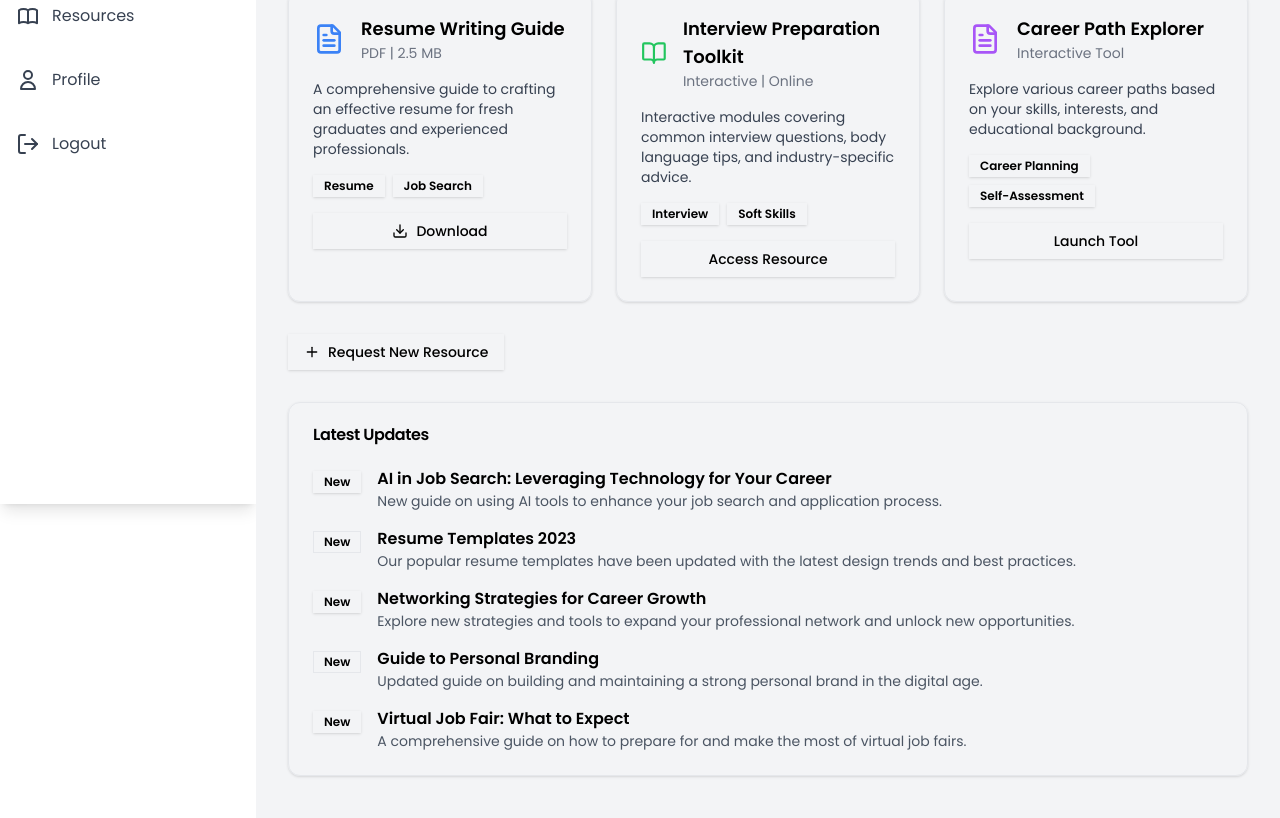
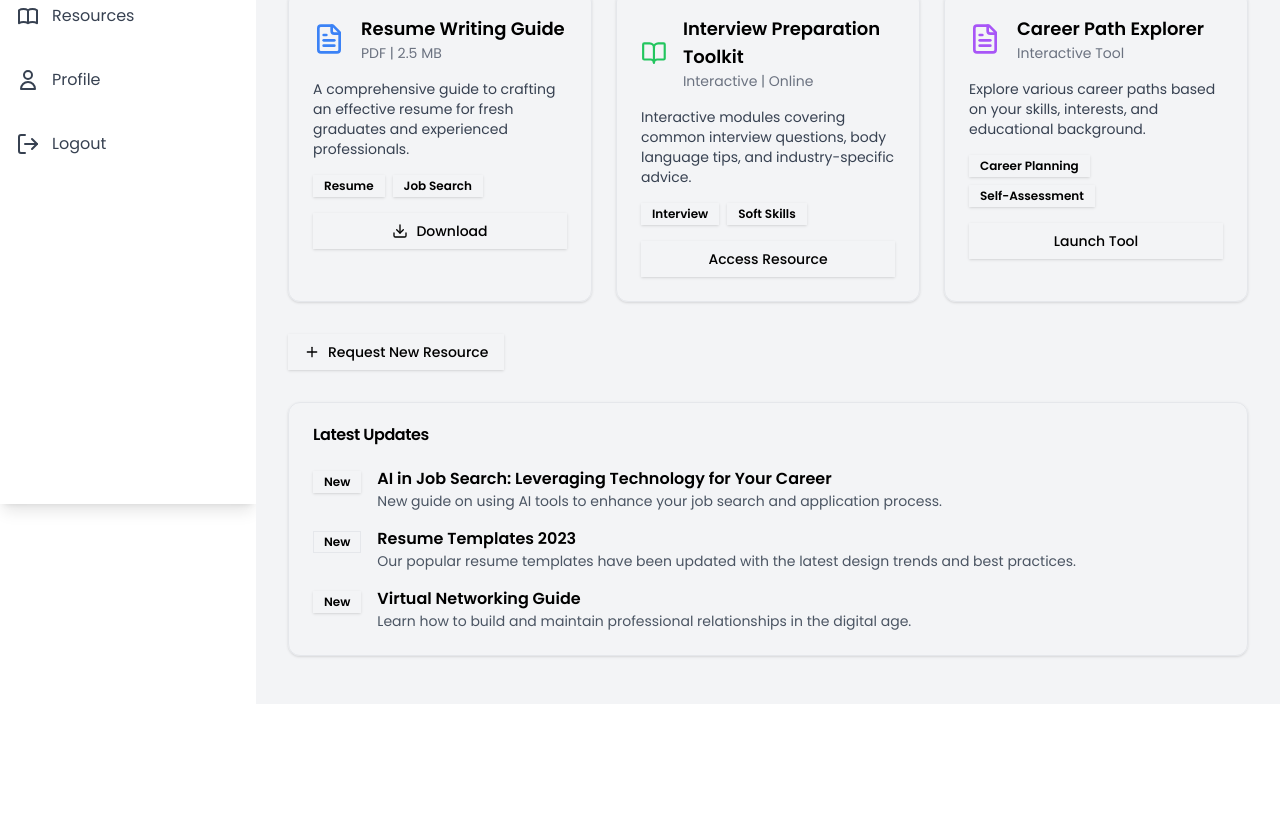
Before and after one commit to Vivek7d/joSy, a Next.js app: page /resources in a window 1280 px wide. Shown: the part 296-1114 px from the top of the page. After the commit the page ends 1000 px from the top, so only its background shows below. Built offline with nearby package versions, Linux system fonts and the light colour scheme.

Commit message:
production issue fixing

```diff
--- a/components/Resource.js
+++ b/components/Resource.js
@@ -1,18 +1,19 @@
-import React from 'react'
-import { Badge } from './ui/badge'
-import { Card, CardContent, CardHeader, CardTitle } from './ui/card'
-import { Dialog, DialogContent, DialogDescription, DialogFooter, DialogHeader, DialogTitle, DialogTrigger } from './ui/dialog'
-import { Button } from './ui/button'
-import { Textarea } from './ui/textarea'
-import { Label } from './ui/label'
-import { Input } from './ui/input'
-import { Bell, BookOpen, Download, FileText, Filter, Plus, Search } from 'lucide-react'
+import React from 'react';
+import { Badge } from './ui/badge';
+import { Card, CardContent, CardHeader, CardTitle } from './ui/card';
+import { Dialog, DialogContent, DialogDescription, DialogFooter, DialogHeader, DialogTitle, DialogTrigger } from './ui/dialog';
+import { Button } from './ui/button';
+import { Textarea } from './ui/textarea';
+import { Label } from './ui/label';
+import { Input } from './ui/input';
+import { Bell, BookOpen, Download, FileText, Filter, Plus, Search } from 'lucide-react';
 import { Poppins } from 'next/font/google';
 
 const poppins = Poppins({
   weight: ["100", "400", "500", "600", "700", "800"],
   subsets: ["latin"],
 });
+
 export default function Resource() {
   return (
     <div className={`${poppins.className} min-h-screen bg-gray-100 py-12 px-4 sm:px-6 lg:px-8 flex-1`}>
@@ -122,11 +123,11 @@ export default function Resource() {
               <Plus className="mr-2 h-4 w-4" /> Request New Resource
             </Button>
           </DialogTrigger>
-            <DialogContent className="sm:max-w-[425px]">
+          <DialogContent className="sm:max-w-[425px] bg-white">
             <DialogHeader>
               <DialogTitle>Request a Resource</DialogTitle>
               <DialogDescription>
-                  Suggest a new resource or material that you'd find helpful. We'll review your request and try to add it to our collection.
+                Suggest a new resource or material that you&apos;d find helpful. We&apos;ll review your request and try to add it to our collection.
               </DialogDescription>
             </DialogHeader>
             <div className="grid gap-4 py-4">
@@ -156,7 +157,7 @@ export default function Resource() {
               </div>
             </div>
             <DialogFooter>
-                <Button type="submit">Submit Request</Button>
+              <Button className='bg-black text-white' type="submit">Submit Request</Button>
             </DialogFooter>
           </DialogContent>
         </Dialog>
@@ -185,22 +186,8 @@ export default function Resource() {
               <li className="flex items-start space-x-4">
                 <Badge className="mt-1">New</Badge>
                 <div>
-                    <h4 className="font-semibold">Networking Strategies for Career Growth</h4>
-                    <p className="text-sm text-gray-600">Explore new strategies and tools to expand your professional network and unlock new opportunities.</p>
-                  </div>
-                </li>
-                <li className="flex items-start space-x-4">
-                  <Badge variant="outline" className="mt-1">New</Badge>
-                  <div>
-                    <h4 className="font-semibold">Guide to Personal Branding</h4>
-                    <p className="text-sm text-gray-600">Updated guide on building and maintaining a strong personal brand in the digital age.</p>
-                  </div>
-                </li>
-                <li className="flex items-start space-x-4">
-                  <Badge className="mt-1">New</Badge>
-                  <div>
-                    <h4 className="font-semibold">Virtual Job Fair: What to Expect</h4>
-                    <p className="text-sm text-gray-600">A comprehensive guide on how to prepare for and make the most of virtual job fairs.</p>
+                  <h4 className="font-semibold">Virtual Networking Guide</h4>
+                  <p className="text-sm text-gray-600">Learn how to build and maintain professional relationships in the digital age.</p>
                 </div>
               </li>
             </ul>
@@ -208,5 +195,5 @@ export default function Resource() {
         </Card>
       </div>
     </div>
-  )
+  );
 }
```
Lines whose indentation alone changed are shown as unchanged.
